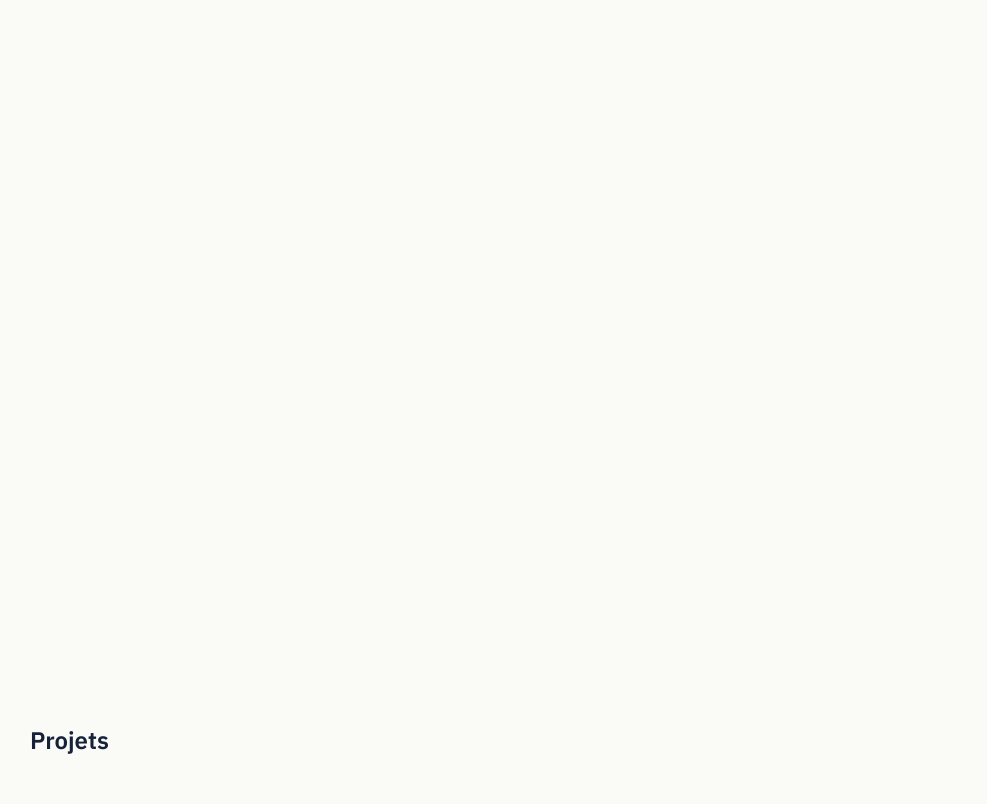
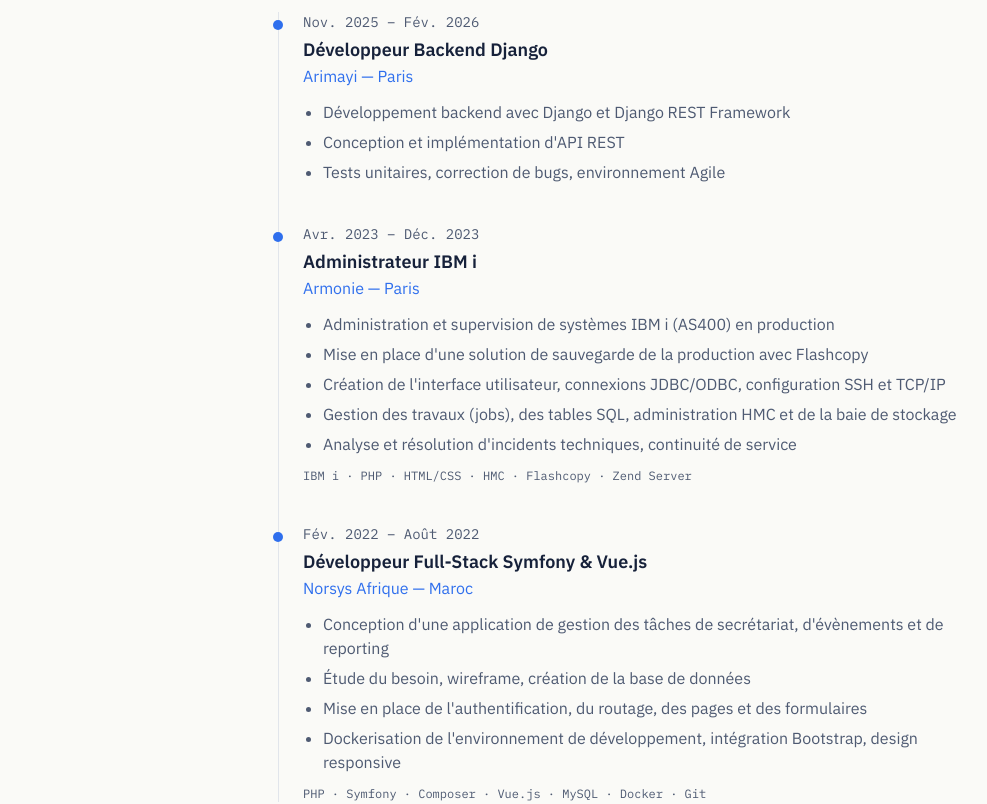
Before and after one commit to kardalmohammedvillemomble-dev/portfolio, a Next.js app: page / in a window 1280 px wide. Shown: the part 1720-2524 px from the top of the page, without its empty margins (2-989 px from the left). Built offline with nearby package versions, Linux system fonts and the light colour scheme.

Commit message:
feat: add experience timeline section

```diff
--- a/app/page.tsx
+++ b/app/page.tsx
@@ -1,6 +1,7 @@
 import Hero from "@/components/Hero";
 import About from "@/components/About";
 import Skills from "@/components/Skills";
+import Experience from "@/components/Experience";
 
 export default function Home() {
   return (
@@ -8,9 +9,7 @@
       <Hero />
       <About />
       <Skills />
-      <section id="experience" className="min-h-screen p-8">
-        <h2 className="text-2xl font-semibold">Expérience</h2>
-      </section>
+      <Experience />
       <section id="projects" className="min-h-screen p-8">
         <h2 className="text-2xl font-semibold">Projets</h2>
       </section>
--- /dev/null
+++ b/components/Experience.tsx
@@ -0,0 +1,78 @@
+import Section from "@/components/Section";
+
+type Job = {
+  role: string;
+  company: string;
+  period: string;
+  points: string[];
+  env?: string;
+};
+
+const jobs: Job[] = [
+  {
+    role: "Développeur Backend Django",
+    company: "Arimayi — Paris",
+    period: "Nov. 2025 – Fév. 2026",
+    points: [
+      "Développement backend avec Django et Django REST Framework",
+      "Conception et implémentation d'API REST",
+      "Tests unitaires, correction de bugs, environnement Agile",
+    ],
+  },
+  {
+    role: "Administrateur IBM i",
+    company: "Armonie — Paris",
+    period: "Avr. 2023 – Déc. 2023",
+    points: [
+      "Administration et supervision de systèmes IBM i (AS400) en production",
+      "Mise en place d'une solution de sauvegarde de la production avec Flashcopy",
+      "Création de l'interface utilisateur, connexions JDBC/ODBC, configuration SSH et TCP/IP",
+      "Gestion des travaux (jobs), des tables SQL, administration HMC et de la baie de stockage",
+      "Analyse et résolution d'incidents techniques, continuité de service",
+    ],
+    env: "IBM i · PHP · HTML/CSS · HMC · Flashcopy · Zend Server",
+  },
+  {
+    role: "Développeur Full-Stack Symfony & Vue.js",
+    company: "Norsys Afrique — Maroc",
+    period: "Fév. 2022 – Août 2022",
+    points: [
+      "Conception d'une application de gestion des tâches de secrétariat, d'évènements et de reporting",
+      "Étude du besoin, wireframe, création de la base de données",
+      "Mise en place de l'authentification, du routage, des pages et des formulaires",
+      "Dockerisation de l'environnement de développement, intégration Bootstrap, design responsive",
+    ],
+    env: "PHP · Symfony · Composer · Vue.js · MySQL · Docker · Git",
+  },
+];
+
+export default function Experience() {
+  return (
+    <Section id="experience" title="Expérience">
+      <ol className="border-l border-border">
+        {jobs.map((job) => (
+          <li
+            key={`${job.company}-${job.period}`}
+            className="relative pb-10 pl-6 last:pb-0"
+          >
+            <span
+              aria-hidden="true"
+              className="absolute -left-[6px] top-2 h-2.5 w-2.5 rounded-full bg-accent"
+            />
+            <p className="font-mono text-sm text-muted">{job.period}</p>
+            <h3 className="mt-1 text-lg font-semibold">{job.role}</h3>
+            <p className="text-accent">{job.company}</p>
+            <ul className="mt-3 list-disc space-y-1.5 pl-5 text-muted">
+              {job.points.map((point) => (
+                <li key={point}>{point}</li>
+              ))}
+            </ul>
+            {job.env && (
+              <p className="mt-3 font-mono text-xs text-muted">{job.env}</p>
+            )}
+          </li>
+        ))}
+      </ol>
+    </Section>
+  );
+}
```
